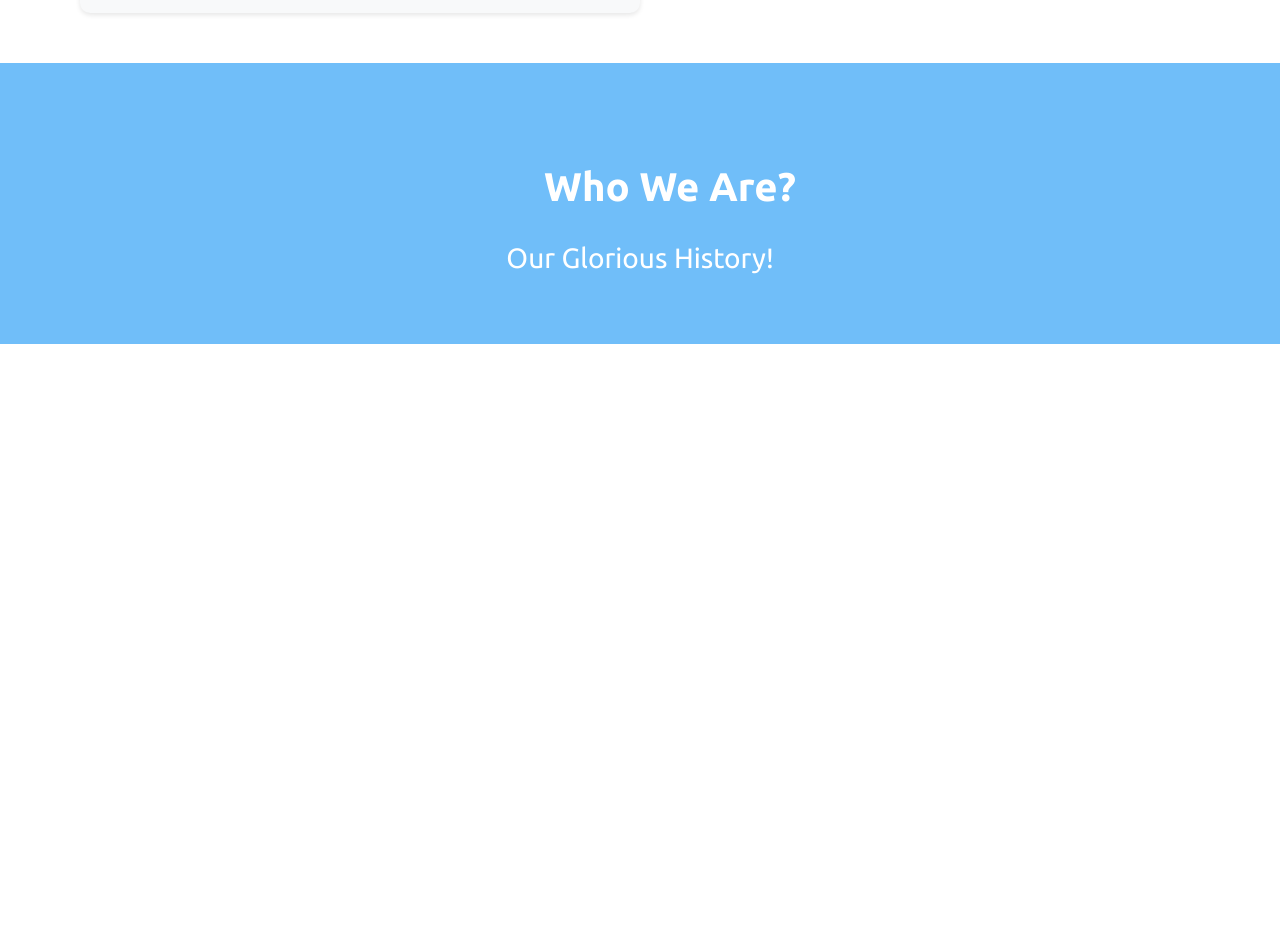
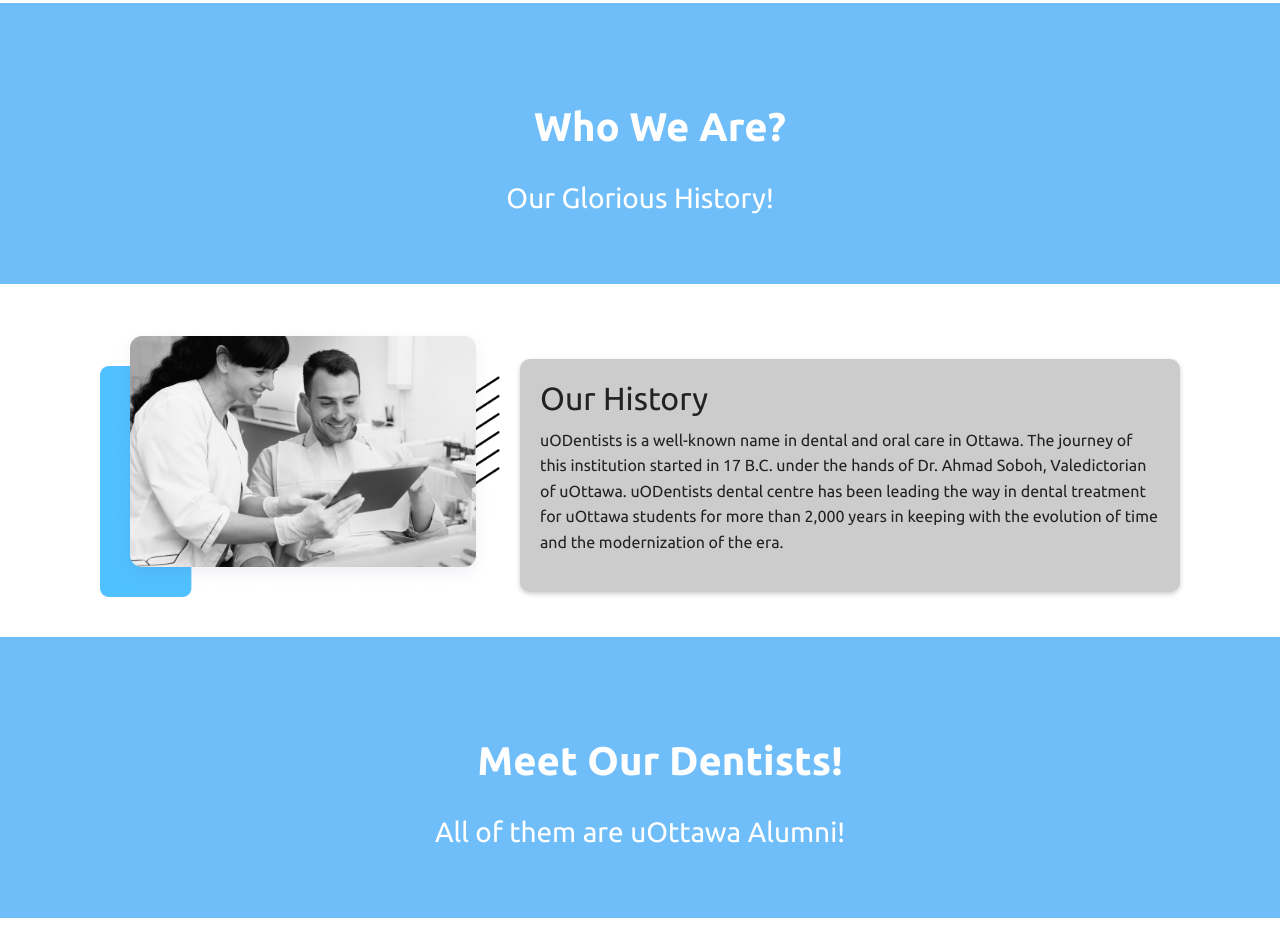
Before and after one commit to ahmadsobohhh/seg3125_project1_final, a website: page index.html in a window 1280 px wide. Shown: the part 1663-2589 px from the top of the page. Before the commit the page ends 2015 px from the top, so only its background shows below. Drawn offline with nearby package versions, Linux system fonts and the light colour scheme.

Commit message:
at doctor stage

```diff
--- a/index.html
+++ b/index.html
@@ -23,18 +23,18 @@
             <div class="navbar-nav">
             </div>
             <div class="navbar-nav ml-auto">
-                <a class="nav-link active" href="#">Home <span class="sr-only">(current)</span></a>
-                <a class="nav-link" href="#">Services</a>
-                <a class="nav-link" href="#">Pricing</a>
-                <a class="nav-link" href="#">About</a>
+                <a class="nav-link active" href="#home">Home<span class="sr-only">(current)</span></a>
+                <a class="nav-link" href="#servicesAndImage">Services</a>
+                <a class="nav-link" href="#history">About</a>
+                <a class="nav-link" href="#dentists">Dentists</a>
                 <a class="nav-link" href="#">Contact</a>
-                <a class="nav-link btn btn-primary text-white" href="#" style="background-color: rgb(112,190,249);;">Book Appointment</a>
+                <a class="nav-link btn btn-primary text-white" href="#" style="background-color: rgb(112,190,249);">Book Appointment</a>
             </div>
         </div>
     </nav>
 
 
-    <div class="headersAndImages d-flex">
+    <div class="headersAndImages d-flex" id="home">
         <div class="page1">
             <h1 class="helloHeader">We Provide High Quality Dental Services For uOttawa Students</h1>
             <h2 class="addressHeader">613-265-4241 | 101 King Edward, Ottawa</h2>
@@ -53,7 +53,7 @@
         <h3>Just follow these simple steps!</h3>
     </div>
 
-    <div class="serviceSteps">
+    <div class="serviceSteps" id="servicesAndImage">
         <div class="step">
             <h2>Call</h2>
             <p>613-265-4241</p>
@@ -85,12 +85,23 @@
         <img src="assets/HappyDentist.png" alt="Happy Dentist" class="happyDentistImage">
     </div>
 
-    <div class="page2">
+    <div class="page2" id="history">
         <h1>Who We Are?</h1>
         <h3>Our Glorious History!</h3>
     </div>
 
+    <div class="historySection">
+        <img src="assets/GuyAtTable.png" alt="Guy at Table" class="historyImage">
+        <div class="historyContent">
+            <h2>Our History</h2>
+            <p>uODentists is a well-known name in dental and oral care in Ottawa. The journey of this institution started in 17 B.C. under the hands of Dr. Ahmad Soboh, Valedictorian of uOttawa. uODentists dental centre has been leading the way in dental treatment for uOttawa students for more than 2,000 years in keeping with the evolution of time and the modernization of the era.</p>
+        </div>
+    </div>
 
+    <div class="page2" id="dentists">
+        <h1>Meet Our Dentists!</h1>
+        <h3>All of them are uOttawa Alumni!</h3>
+    </div>
 
 
 </body>
--- a/style.css
+++ b/style.css
@@ -1,6 +1,11 @@
 * {
     font-family: 'Ubuntu', sans-serif;
 }
+
+html {
+    scroll-behavior: smooth;
+}
+
 
 .helloHeader {
     width: 600px;
@@ -135,8 +140,8 @@
 .page2 h1 {
     color: white;
     font-weight: bold;
-    margin-top: 50px;
-    margin-left: 60px;
+    margin-top: 20px;
+    margin-left: 40px;
     padding-top: 100px;
     text-align: center;
 
@@ -216,3 +221,46 @@
     border-radius: 10px; /* Optionally rounds the corners of the image */
     margin-left: 20px;
 }
+
+.historySection {
+    display: flex;
+    align-items: center; /* Aligns the content vertically */
+    background-color: #fff; /* Dark grey background for the whole section */
+    padding: 20px; /* Padding around the content within the section */
+    margin: 20px 80px; /* Margin around the section */
+    border-radius: 10px; /* Rounds the corners of the text box */
+
+}
+
+.historyImage {
+    flex: 1; /* Allows the image to take up half of the container */
+    width: 100%;
+    height: auto;
+    max-width: 400px; /* Restricts the image width */
+    margin-right: 20px; /* Space between the image and the text */
+}
+
+.historyContent {
+    flex: 2; /* Allows the text content to take up the remaining space */
+    padding: 20px;
+    background-color: #ccc; /* Light grey background for the text content */
+    border-radius: 10px; /* Rounds the corners of the text box */
+    box-shadow: 0 2px 5px rgba(0,0,0,0.2); /* Adds shadow for depth */
+    border-radius: 10px; /* Rounds the corners of the text box */
+    margin-top: 30px; /* Space below the header */
+
+}
+
+.historyContent h2 {
+    color: #222; /* Dark text color for the header */
+    margin-bottom: 10px; /* Space below the header */
+    border-radius: 10px; /* Rounds the corners of the text box */
+
+}
+
+.historyContent p {
+    color: #222; /* Dark text color for the paragraph */
+    line-height: 1.6; /* Improves readability of the paragraph */
+    border-radius: 10px; /* Rounds the corners of the text box */
+
+}
```
Also changed, not shown: assets/Doctor01.png (added), assets/Doctor02.png (added), assets/Doctor03.png (added), assets/Doctor04.png (added), assets/GuyAtTable.png (added).
